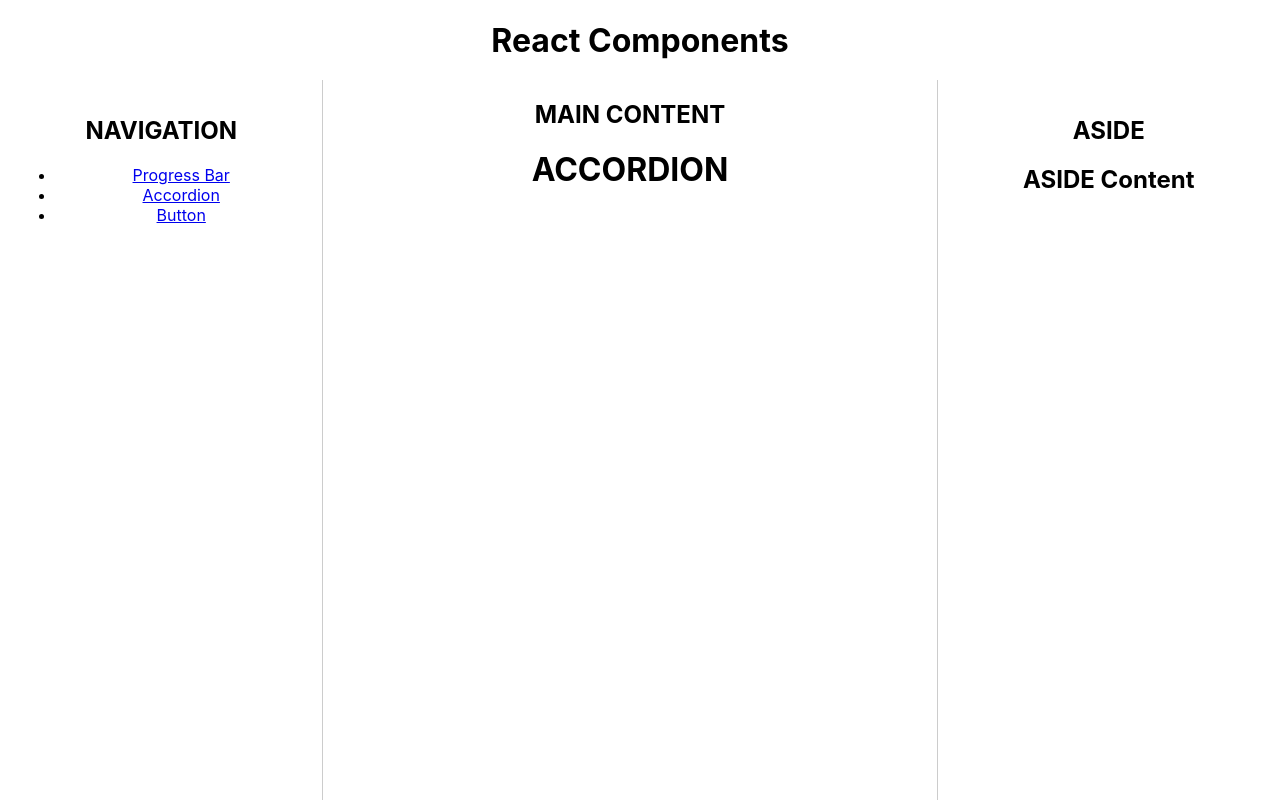
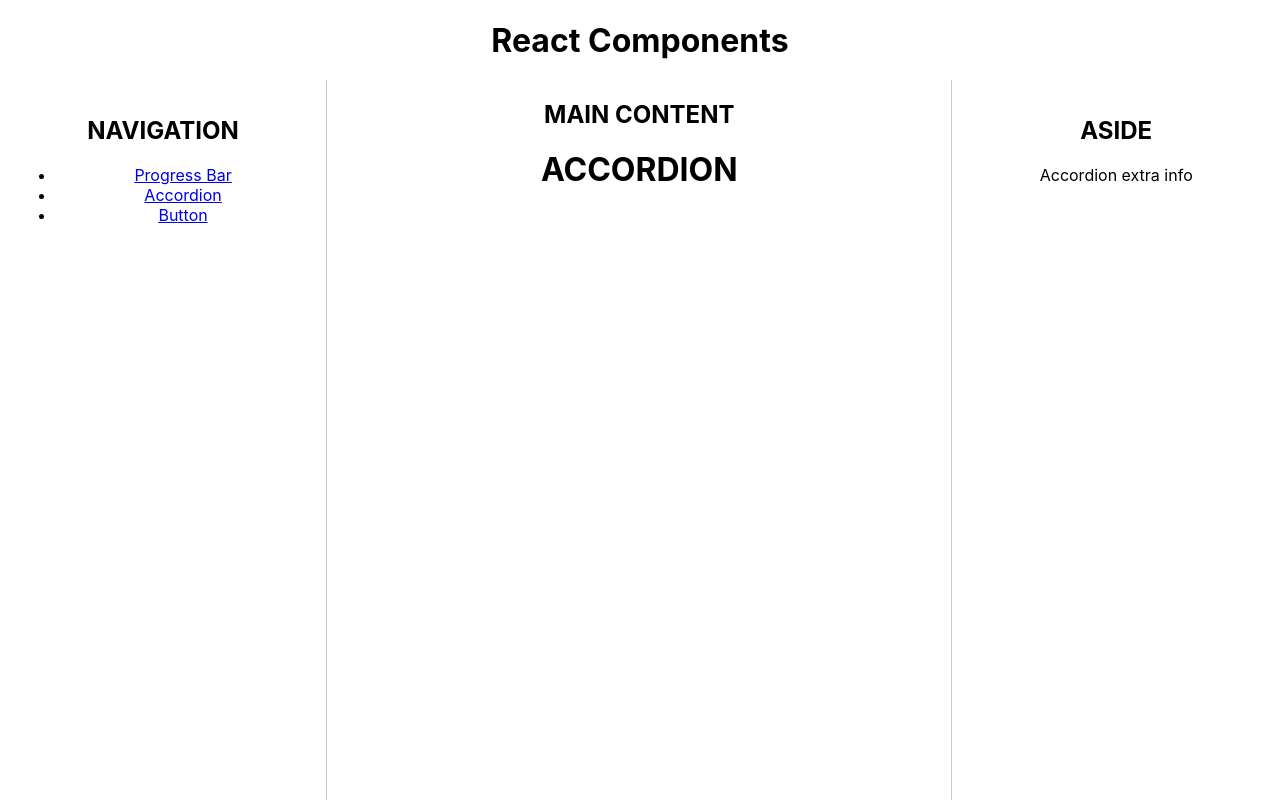
Before and after one commit to ruanha/react-components, a React (Create React App) app: page /accordion in a window 1280 px wide. Built offline with nearby package versions, Linux system fonts and the light colour scheme.

Commit message:
add dummy content for component info

```diff
--- a/src/component.tsx
+++ b/src/component.tsx
@@ -1,27 +1,24 @@
 import Accordion from "./components/accordion/accordion";
+import AccordionInfo from "./components-info/accordion";
 import ProgressBar from "./components/progress-bar/progress-bar";
+import ProgressBarInfo from "./components-info/progress-bar";
 import Button from "./components/button/button";
+import ButtonInfo from "./components-info/button";
 import { useOutletContext } from "react-router-dom";
 
 export default function Component({ componentId }: props) {
   const outlet = useOutletContext();
 
-  if (outlet === "main") {
   switch (componentId) {
     case "accordion":
-        return <Accordion />;
+      return outlet === "main" ? <Accordion /> : <AccordionInfo />;
     case "progress-bar":
-        return <ProgressBar />;
+      return outlet === "main" ? <ProgressBar /> : <ProgressBarInfo />;
     case "button":
-        return <Button />;
+      return outlet === "main" ? <Button /> : <ButtonInfo />;
     default:
       return <h1>NO COMPONENT SELECTED</h1>;
   }
-  }
-  if (outlet === "aside") {
-    return <h1>ASIDE Content</h1>;
-  }
-  return <h1>NO OUTLET</h1>;
 }
 
 type props = {
--- /dev/null
+++ b/src/components-info/accordion.tsx
@@ -0,0 +1,3 @@
+export default function AccordionInfo() {
+  return <div>Accordion extra info</div>;
+}
--- /dev/null
+++ b/src/components-info/button.tsx
@@ -0,0 +1,3 @@
+export default function ButtonInfo() {
+  return <div>Button extra info</div>;
+}
--- /dev/null
+++ b/src/components-info/progress-bar.tsx
@@ -0,0 +1,3 @@
+export default function ProgressBarInfo() {
+  return <div>ProgressBar extra info</div>;
+}
```
Lines whose indentation alone changed are shown as unchanged.
